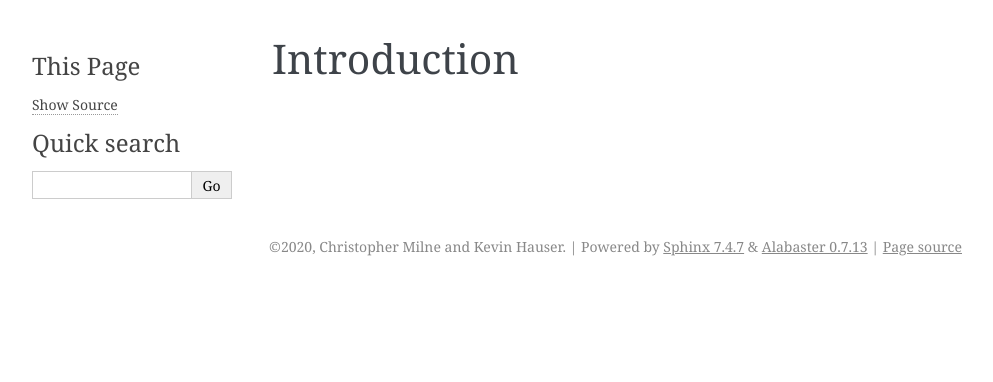
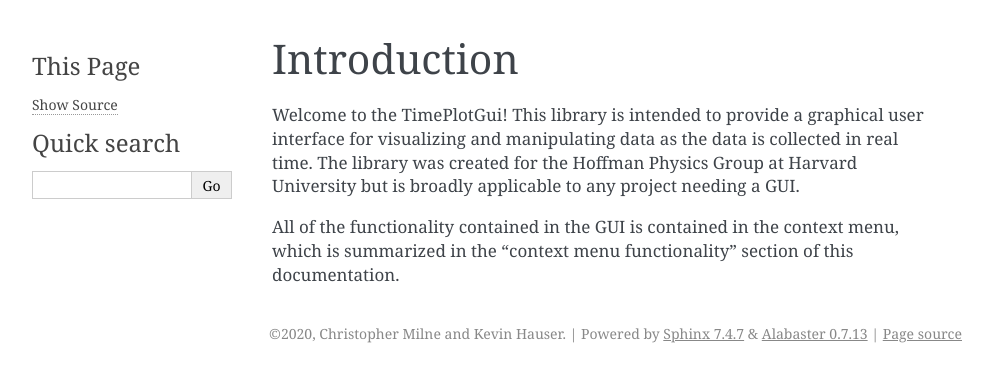
Before and after one commit to camilne9/TPG_documentation, a Sphinx documentation site: the page built from source/help.rst, in a window 1280 px wide. Shown: the top 382 px of the page, without its empty margins (148-1141 px from the left). Built offline with Sphinx 7.4.7, drawn with Linux system fonts in a browser that asks for light colours.

```diff
--- a/source/help.rst
+++ b/source/help.rst
@@ -1,2 +1,6 @@
 Introduction
 ============
+Welcome to the TimePlotGui! This library is intended to provide a graphical user interface for visualizing and manipulating data as the data is collected in real time.
+The library was created for the Hoffman Physics Group at Harvard University but is broadly applicable to any project needing a GUI.
+
+All of the functionality contained in the GUI is contained in the context menu, which is summarized in the "context menu functionality" section of this documentation.
--- a/source/index.rst
+++ b/source/index.rst
@@ -10,6 +10,7 @@
    :maxdepth: 3
 
    help
+   installation
    test
 
 
```
Also changed, not shown: source/installation.rst (added, +27 -0 lines), 15 other files.
